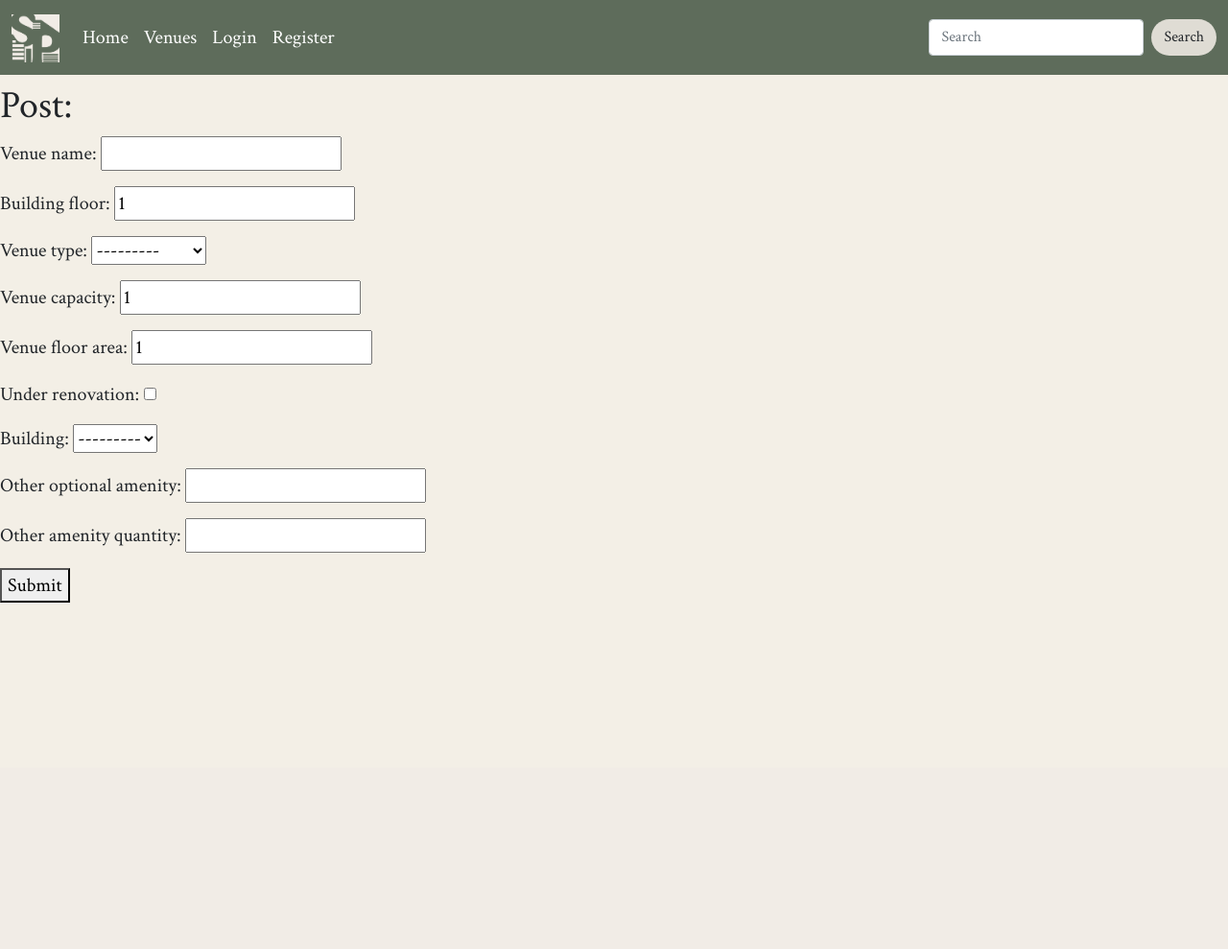
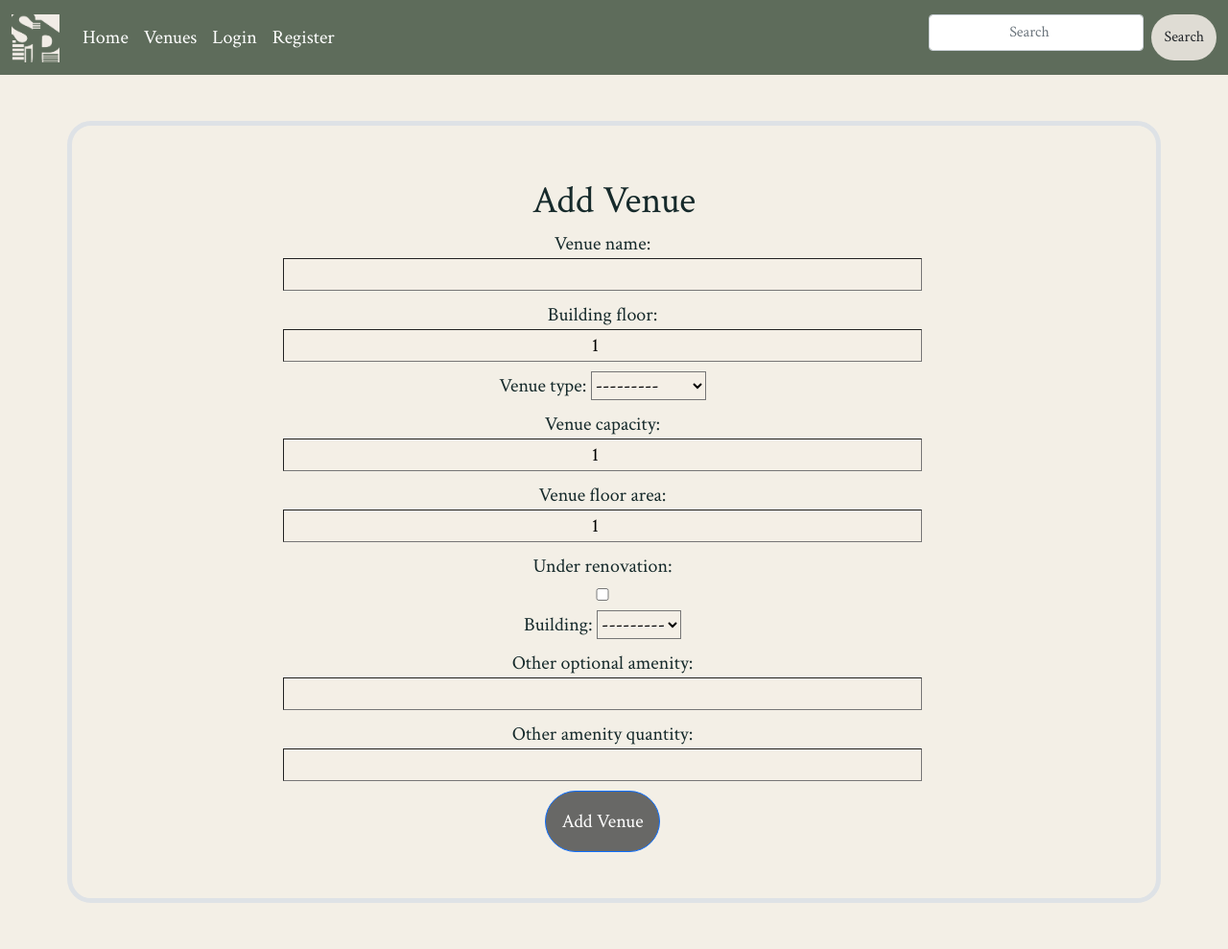
Before and after one commit to JedJedJedd/CSCI41-StateSpaces-16, a Django app: template StateSpaces/venues/templates/venues/venue_add.html in a window 1280 px wide. Shown: the whole page at 96% size. Before the commit the page ends 628 px from the top, so only its background shows below. Run offline with Django 5.2, Linux system fonts and the light colour scheme; the template is opened without the code that fills it: values that come from a table or form of the project are taken from there, others are empty.

Commit message:
added formatting to venue_add template

```diff
--- a/StateSpaces/venues/forms.py
+++ b/StateSpaces/venues/forms.py
@@ -14,7 +14,7 @@ class VenueForm(forms.ModelForm):
             field_name = f"amenity_{amenity.id}"
             qty_field_name = f"amenity_qty_{amenity.id}"
             self.fields[field_name] = forms.BooleanField(required=False, label=amenity.amenity_type)
-            self.fields[qty_field_name] = forms.IntegerField(required=False, min_value=1, initial=1, label="Quantity")
+            self.fields[qty_field_name] = forms.IntegerField(required=False, min_value=1, initial=1, label=f"{amenity.amenity_type} Quantity")
 
     #amenity = forms.ModelChoiceField(queryset=Amenity.objects.all(), required=False, label="Amenity")
     #amenity_quantity = forms.IntegerField(required=False, min_value=1, label="Amenity quantity")
@@ -25,6 +25,30 @@ class VenueForm(forms.ModelForm):
     class Meta:
         model = Venue
         fields = ['venue_name', 'building_floor', 'venue_type', 'venue_capacity', 'venue_floor_area', 'under_renovation', 'building']
+        widgets = {
+            'venue_name': forms.TextInput(attrs={
+                'style': 'background-color:#F4EFE6;'
+            }),
+            'building_floor': forms.TextInput(attrs={
+                'type': "number",
+                'style': 'background-color:#F4EFE6;'
+            }),
+            'venue_type': forms.Select(attrs={
+                'style': 'background-color:#F4EFE6;'
+            }),
+            'venue_capacity': forms.TextInput(attrs={
+                'type': "number",
+                'style': 'background-color:#F4EFE6;'
+            }),
+            'venue_floor_area': forms.TextInput(attrs={
+                'type': "number",
+                'style': 'background-color:#F4EFE6;'
+            }),
+            'building': forms.Select(attrs={
+                'style': 'background-color:#F4EFE6;'
+            }),
+
+        }
 
     def save(self, commit=True):
         venue = super().save(commit=commit)
@@ -43,16 +67,3 @@ class VenueForm(forms.ModelForm):
             AmenityAssignment.objects.create(venue=venue, amenity=new_amenity, quantity=other_qty)
 
         return venue
-
-
-
-class AmenityForm(forms.ModelForm):
-    class Meta:
-        model = Amenity
-        fields = ['amenity_type', 'description']
-
-
-class AmenityAssignmentForm(forms.ModelForm):
-    class Meta:
-        model = AmenityAssignment
-        fields = ['amenity', 'venue', 'quantity']
--- a/StateSpaces/venues/templates/venues/search_venues.html
+++ b/StateSpaces/venues/templates/venues/search_venues.html
@@ -96,7 +96,9 @@
                 <div class="border border-top-0 border-dark px-4 py-3" style="background-color: #D4DBD2; border-radius: 0px 0px 25px 25px;">
                     <p><span class="fw-bold">Building: </span> {{ venue.building.building_name }}</p>
                     <p><span class="fw-bold">Address: </span>{{ venue.building.district }} {{ venue.building.street }}, {{ venue.building.city }}</p>
+                    <p><span class="fw-bold">Venue Type: </span> {{ venue.venue_type }}</p>
                     <p><span class="fw-bold">Amenities: </span> Amenity 1 • Amenity 2 • Amenity 3 • Amenity 4 • Amenity 5</p>
+                    <p><span class="fw-bold">Floor Area: </span> {{ venue.venue_floor_area }}</p>
                     <p><span class="fw-bold">Capacity: </span> {{ venue.venue_capacity }}</p>
                     <p><span class="fw-bold">Agent: </span> {{ venue.agent.username }}</p>
                     <p><span class="fw-bold">Status: </span>
--- a/StateSpaces/venues/templates/venues/venue_add.html
+++ b/StateSpaces/venues/templates/venues/venue_add.html
@@ -2,11 +2,46 @@
 {% load static %}
 {% block content %}
 
-
-<h1> Post: </h1>
+<style>
+    .form-button{
+            background-color: #686866;
+    }
+    .form-button:hover{
+            background-color: #5E6C5B;
+            transform: scale(1.1);
+    }
+    input {
+        text-align: center;
+        margin-bottom: 10px;
+        background-color:#F4EFE6;
+        border-width: 1px;
+        width: 100%;
+    }
+    select{
+        margin-bottom: 10px;
+        background-color:#F4EFE6;
+    }
+</style>
 <form method="post" enctype="multipart/form-data">
     {% csrf_token %}
-    {{ form.as_p }}
-    <button type="submit">Submit</button>
+    <div class="container my-5 p-5 border border-success-subtle border-5" style="color: #162A2B; border-radius: 25px;">
+        <div class="row justify-content-md-center text-center d-flex flex-column">
+            <div class="text-center fs-1" >Add Venue</div>
+            <div class="row">
+                <div class="col col-md-2"></div>
+                <div class="col col-md-8 text-center">
+                    {{ form.as_div }}
+                    <button type="submit" class="form-button btn btn-primary rounded-pill p-3 fs-5">Add Venue</button>
+                </div>
+
+                <div class="col col-md-2" ></div>
+
+
+
+
+            </div>
+        </div>
+    </div>
+
 </form>
 {% endblock %}
```
Also changed, not shown: StateSpaces/reservations/templates/reservations/reservation_form.html (+0 -7 lines), StateSpaces/venues/views.py (+8 -1 lines).
